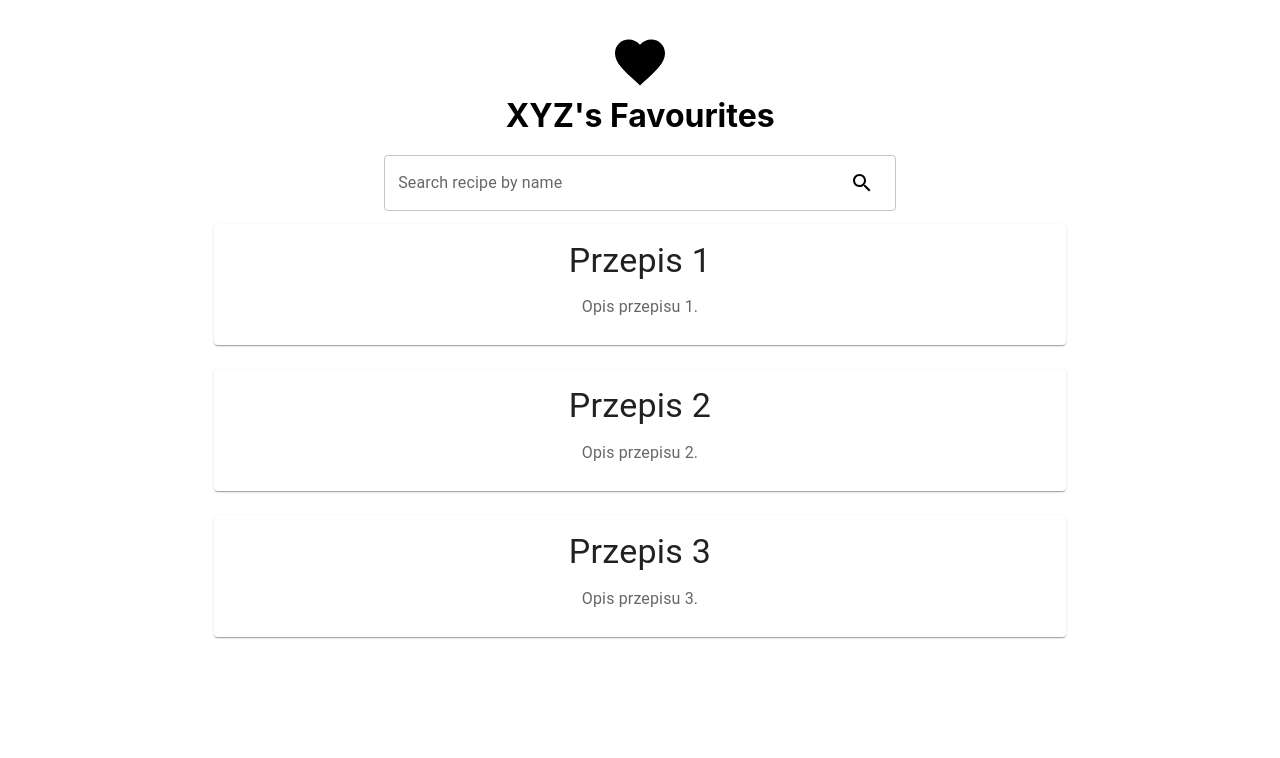
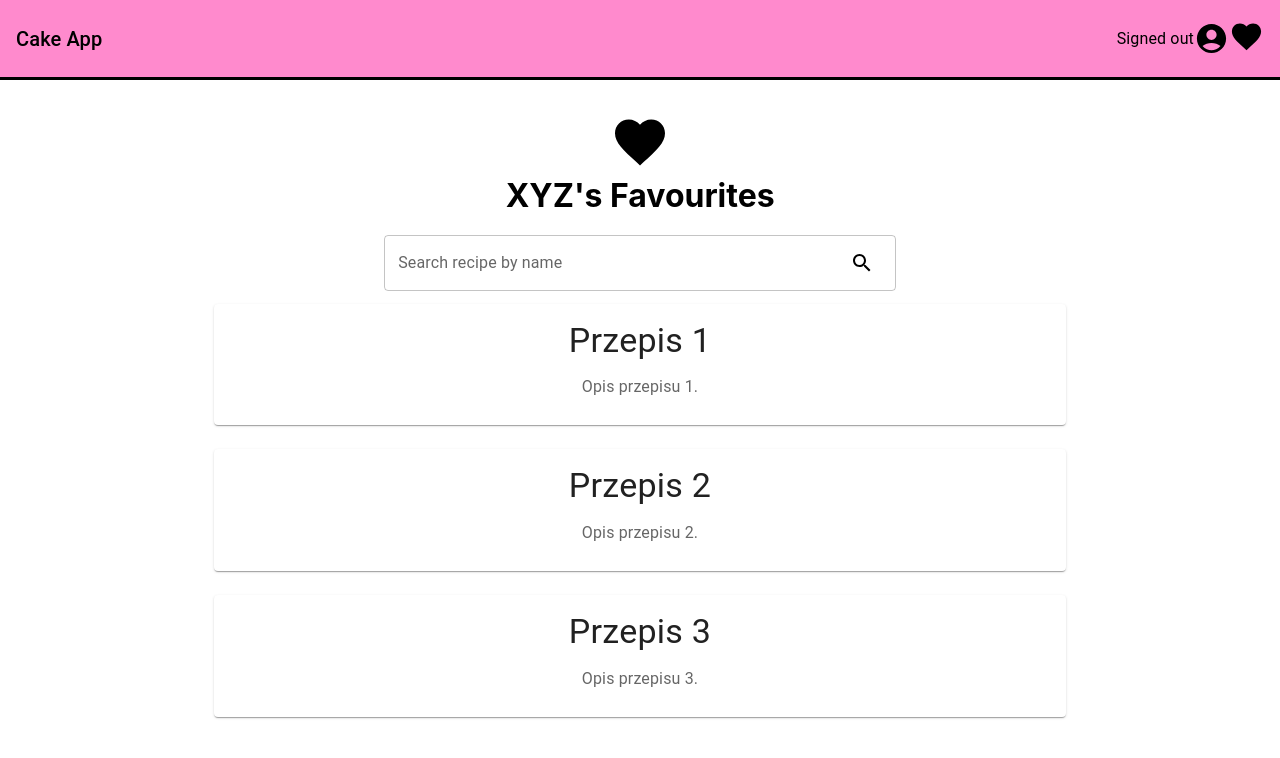
Before and after one commit to h3770k1k1/rapidapi-cake-app, a React (Create React App) app: page /favourites in a window 1280 px wide. Shown: the top 758 px of the page. Built offline with nearby package versions, Linux system fonts and the light colour scheme; no server answers.

Commit message:
username, link to favourites

```diff
--- a/src/App.js
+++ b/src/App.js
@@ -96,8 +96,6 @@ function App() {
 				>
 					Show All Recipes
 				</Button>
-				{/* Przekazujemy cały zbiór receptur do komponentu RecipesList */}
-				{/* Nie filtrujemy receptur, aż do wyboru filtrów w komponencie FiltersDropDown */}
 				{recipesData && (
 					<RecipesList
 						recipes={recipesData}
--- a/src/components/AuthDetails.jsx
+++ b/src/components/AuthDetails.jsx
@@ -9,7 +9,6 @@ const AuthDetails = () => {
       {authUser ? (
         <>
           <p>{`Signed In as ${authUser.email}`}</p>
-          <button onClick={userSignOut}>Sign Out</button>
         </>
       ) : (
         <p>Signed Out</p>
--- a/src/components/Navbar.jsx
+++ b/src/components/Navbar.jsx
@@ -1,13 +1,14 @@
 import React, { useState } from "react";
 import AppBar from "@mui/material/AppBar";
-import FavoriteIcon from "@mui/icons-material/Favorite";
+import AccountCircleIcon from '@mui/icons-material/AccountCircle';
 import Typography from "@mui/material/Typography";
 import { Box, Modal, Backdrop, Fade } from "@mui/material";
 import SignIn from "./SignIn";
-import { useAuth } from "./AuthProvider"; // Import the context
-
+import { useAuth } from "./AuthProvider";
+import FavoriteIcon from '@mui/icons-material/Favorite';
+import { Link } from 'react-router-dom';
 const Navbar = () => {
-	const { authUser } = useAuth(); // Use the context to get the authUser
+	const { authUser } = useAuth();
 	const [isModalOpen, setIsModalOpen] = useState(false);
 
 	const handleOpenModal = () => {
@@ -35,17 +36,18 @@ const Navbar = () => {
 				}}
 			>
 				<Box sx={{ display: "flex", alignItems: "center" }}>
-					<Typography className="logo" variant="h4" component="div">
-						Logo
-					</Typography>
+					<Link to="/" style={{ textDecoration: 'none', color: 'black' }}><Typography className="logo" variant="h6" component="div">
+						Cake App
+					</Typography></Link>
 				</Box>
 				<Box sx={{ display: "flex", alignItems: "center" }}>
-					<Typography>{authUser ? authUser.email : ""}</Typography>
-					<FavoriteIcon
+					<Typography>{authUser ? `Signed in as: ${authUser.email}` : "Signed out "}</Typography>
+					<AccountCircleIcon
 						fontSize="large"
 						onClick={handleOpenModal}
 						sx={{ cursor: "pointer" }}
 					/>
+					<Link to="/favourites" style={{ underline: 'none', color: "black" }}><FavoriteIcon fontSize="large" /></Link>
 				</Box>
 			</AppBar>
 
--- a/src/components/subpages/FavouritesPage.jsx
+++ b/src/components/subpages/FavouritesPage.jsx
@@ -4,10 +4,14 @@ import FavoriteIcon from "@mui/icons-material/Favorite";
 import Grid from "@mui/material/Grid";
 import "./FavouritesPage.css";
 import FavouriteRecipesList from "../FavouriteRecipesList";
+import Navbar from "../Navbar";
+import { AuthProvider } from "../AuthProvider";
 
 const FavouritesPage = () => {
 	return (
-		<div className="Favourites">
+		<AuthProvider>
+			<Navbar />
+			<div className="Favourites">
 				<Grid
 					container
 					direction="column"
@@ -23,7 +27,7 @@ const FavouritesPage = () => {
 					</Grid>
 				</Grid>
 				<FavouriteRecipesList />
-		</div>
+			</div></AuthProvider>
 	);
 };
 
```
Also changed, not shown: src/components/FavouriteRecipesList.jsx (+5 -4 lines).
